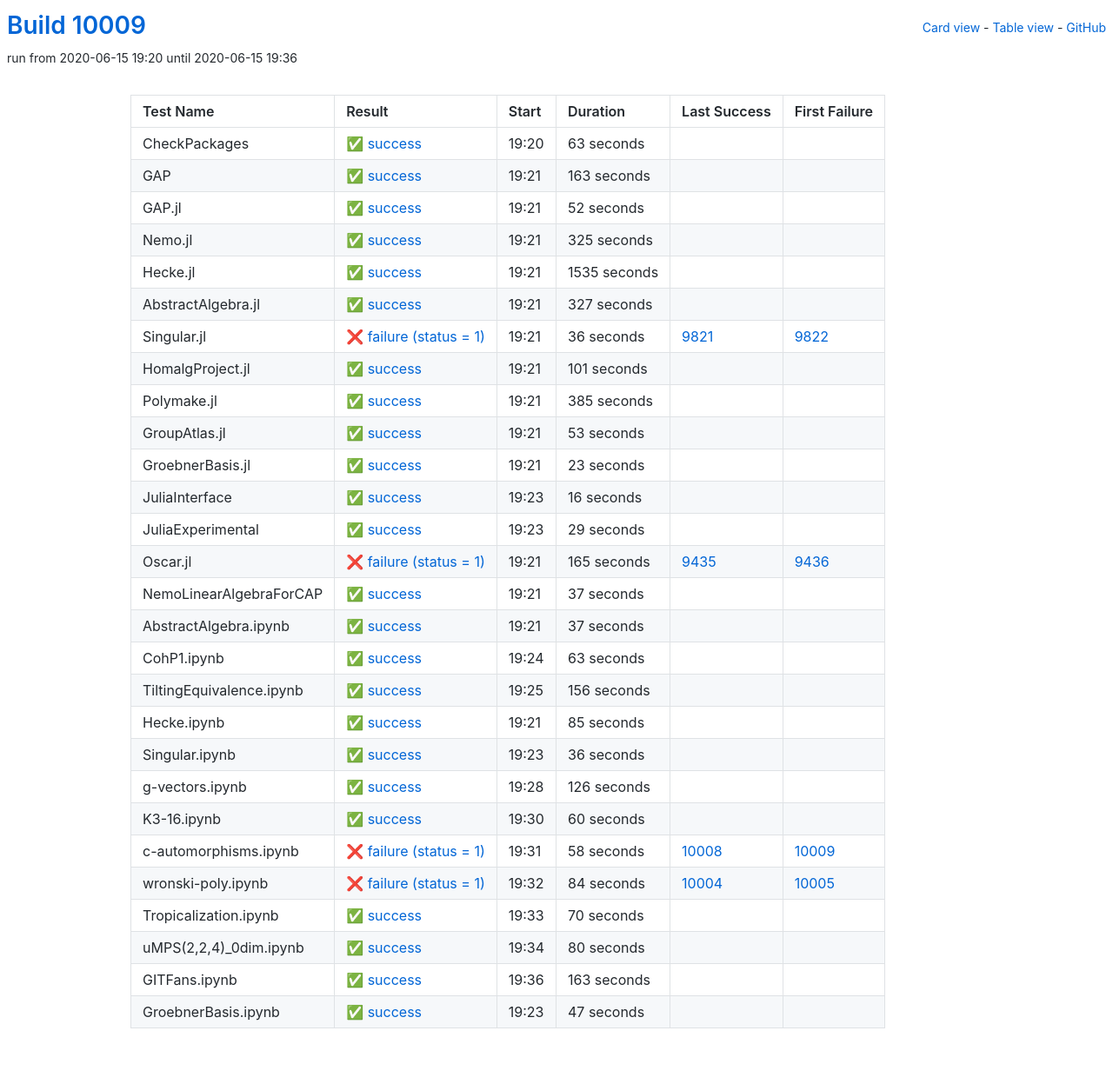
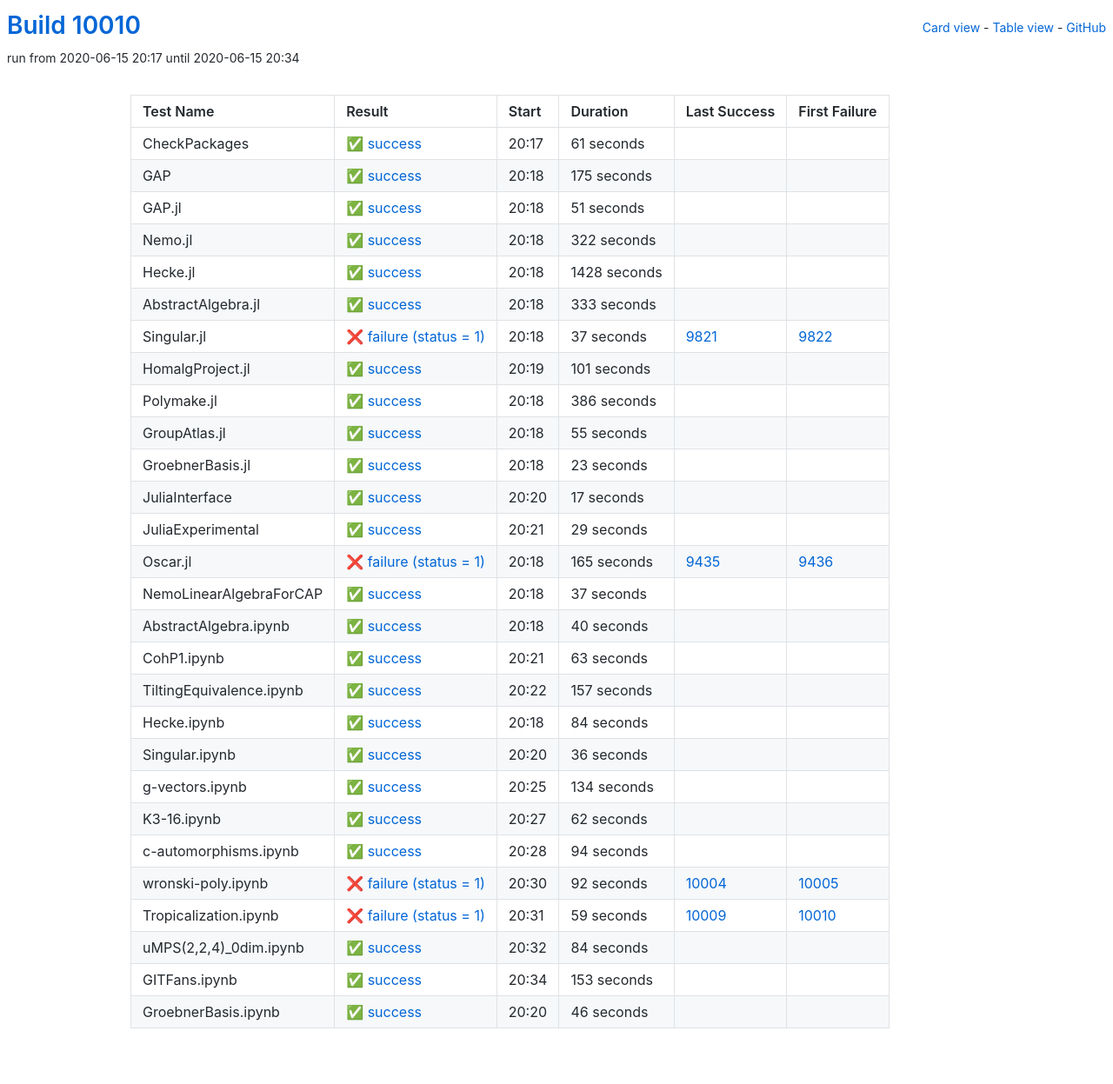
Before and after one commit to oscar-system/oscar-ci-status, a Jekyll site: the page built from table.html, in a window 1280 px wide. Shown: the whole page at 87% size. Built offline with Jekyll 4.4.1, drawn with Linux system fonts in a browser that asks for light colours.

Commit message:
Build #10010

```diff
--- a/_data/ci.yml
+++ b/_data/ci.yml
@@ -1,6 +1,6 @@
 ---
-build: 10009
-build_url: https://oscarci.mathematik.uni-kl.de/job/oscar/10009/
+build: 10010
+build_url: https://oscarci.mathematik.uni-kl.de/job/oscar/10010/
 job: oscar
 organization: oscar-system
 repo: oscar-ci-status
@@ -8,92 +8,92 @@
 tests:
 - name: CheckPackages
   id: checkpackages
-  log: https://oscarci.mathematik.uni-kl.de/job/oscar/10009/artifact/logs/build-10009/CheckPackages.log
-  start: 2020-06-15 19:20
+  log: https://oscarci.mathematik.uni-kl.de/job/oscar/10010/artifact/logs/build-10010/CheckPackages.log
+  start: 2020-06-15 20:17
   success: true
   exitcode: 0
   status: success
-  duration: 63
+  duration: 61
   last_success: false
   last_success_url:
   first_failure: false
   first_failure_url:
 - name: GAP
   id: gap
-  log: https://oscarci.mathematik.uni-kl.de/job/oscar/10009/artifact/logs/build-10009/GAP.log
-  start: 2020-06-15 19:21
+  log: https://oscarci.mathematik.uni-kl.de/job/oscar/10010/artifact/logs/build-10010/GAP.log
+  start: 2020-06-15 20:18
   success: true
   exitcode: 0
   status: success
-  duration: 163
+  duration: 175
   last_success: false
   last_success_url:
   first_failure: false
   first_failure_url:
 - name: GAP.jl
   id: gap-jl
-  log: https://oscarci.mathematik.uni-kl.de/job/oscar/10009/artifact/logs/build-10009/GAP.jl.log
-  start: 2020-06-15 19:21
+  log: https://oscarci.mathematik.uni-kl.de/job/oscar/10010/artifact/logs/build-10010/GAP.jl.log
+  start: 2020-06-15 20:18
   success: true
   exitcode: 0
   status: success
-  duration: 52
+  duration: 51
   last_success: false
   last_success_url:
   first_failure: false
   first_failure_url:
 - name: Nemo.jl
   id: nemo-jl
-  log: https://oscarci.mathematik.uni-kl.de/job/oscar/10009/artifact/logs/build-10009/Nemo.jl.log
-  start: 2020-06-15 19:21
+  log: https://oscarci.mathematik.uni-kl.de/job/oscar/10010/artifact/logs/build-10010/Nemo.jl.log
+  start: 2020-06-15 20:18
   success: true
   exitcode: 0
   status: success
-  duration: 325
+  duration: 322
   last_success: false
   last_success_url:
   first_failure: false
   first_failure_url:
 - name: Hecke.jl
   id: hecke-jl
-  log: https://oscarci.mathematik.uni-kl.de/job/oscar/10009/artifact/logs/build-10009/Hecke.jl.log
-  start: 2020-06-15 19:21
+  log: https://oscarci.mathematik.uni-kl.de/job/oscar/10010/artifact/logs/build-10010/Hecke.jl.log
+  start: 2020-06-15 20:18
   success: true
   exitcode: 0
   status: success
-  duration: 1535
+  duration: 1428
   last_success: false
   last_success_url:
   first_failure: false
   first_failure_url:
 - name: AbstractAlgebra.jl
   id: abstractalgebra-jl
-  log: https://oscarci.mathematik.uni-kl.de/job/oscar/10009/artifact/logs/build-10009/AbstractAlgebra.jl.log
-  start: 2020-06-15 19:21
+  log: https://oscarci.mathematik.uni-kl.de/job/oscar/10010/artifact/logs/build-10010/AbstractAlgebra.jl.log
+  start: 2020-06-15 20:18
   success: true
   exitcode: 0
   status: success
-  duration: 327
+  duration: 333
   last_success: false
   last_success_url:
   first_failure: false
   first_failure_url:
 - name: Singular.jl
   id: singular-jl
-  log: https://oscarci.mathematik.uni-kl.de/job/oscar/10009/artifact/logs/build-10009/Singular.jl.log
-  start: 2020-06-15 19:21
+  log: https://oscarci.mathematik.uni-kl.de/job/oscar/10010/artifact/logs/build-10010/Singular.jl.log
+  start: 2020-06-15 20:18
   success: false
   exitcode: 1
   status: failure
-  duration: 36
+  duration: 37
   last_success: 9821
   last_success_url: https://oscarci.mathematik.uni-kl.de/job/oscar/9821/
   first_failure: 9822
   first_failure_url: https://oscarci.mathematik.uni-kl.de/job/oscar/9822/
 - name: HomalgProject.jl
   id: homalgproject-jl
-  log: https://oscarci.mathematik.uni-kl.de/job/oscar/10009/artifact/logs/build-10009/HomalgProject.jl.log
-  start: 2020-06-15 19:21
+  log: https://oscarci.mathematik.uni-kl.de/job/oscar/10010/artifact/logs/build-10010/HomalgProject.jl.log
+  start: 2020-06-15 20:19
   success: true
   exitcode: 0
   status: success
@@ -104,32 +104,32 @@
   first_failure_url:
 - name: Polymake.jl
   id: polymake-jl
-  log: https://oscarci.mathematik.uni-kl.de/job/oscar/10009/artifact/logs/build-10009/Polymake.jl.log
-  start: 2020-06-15 19:21
+  log: https://oscarci.mathematik.uni-kl.de/job/oscar/10010/artifact/logs/build-10010/Polymake.jl.log
+  start: 2020-06-15 20:18
   success: true
   exitcode: 0
   status: success
-  duration: 385
+  duration: 386
   last_success: false
   last_success_url:
   first_failure: false
   first_failure_url:
 - name: GroupAtlas.jl
   id: groupatlas-jl
-  log: https://oscarci.mathematik.uni-kl.de/job/oscar/10009/artifact/logs/build-10009/GroupAtlas.jl.log
-  start: 2020-06-15 19:21
+  log: https://oscarci.mathematik.uni-kl.de/job/oscar/10010/artifact/logs/build-10010/GroupAtlas.jl.log
+  start: 2020-06-15 20:18
   success: true
   exitcode: 0
   status: success
-  duration: 53
+  duration: 55
   last_success: false
   last_success_url:
   first_failure: false
   first_failure_url:
 - name: GroebnerBasis.jl
   id: groebnerbasis-jl
-  log: https://oscarci.mathematik.uni-kl.de/job/oscar/10009/artifact/logs/build-10009/GroebnerBasis.jl.log
-  start: 2020-06-15 19:21
+  log: https://oscarci.mathematik.uni-kl.de/job/oscar/10010/artifact/logs/build-10010/GroebnerBasis.jl.log
+  start: 2020-06-15 20:18
   success: true
   exitcode: 0
   status: success
@@ -140,20 +140,20 @@
   first_failure_url:
 - name: JuliaInterface
   id: juliainterface
-  log: https://oscarci.mathematik.uni-kl.de/job/oscar/10009/artifact/logs/build-10009/JuliaInterface.log
-  start: 2020-06-15 19:23
+  log: https://oscarci.mathematik.uni-kl.de/job/oscar/10010/artifact/logs/build-10010/JuliaInterface.log
+  start: 2020-06-15 20:20
   success: true
   exitcode: 0
   status: success
-  duration: 16
+  duration: 17
   last_success: false
   last_success_url:
   first_failure: false
   first_failure_url:
 - name: JuliaExperimental
   id: juliaexperimental
-  log: https://oscarci.mathematik.uni-kl.de/job/oscar/10009/artifact/logs/build-10009/JuliaExperimental.log
-  start: 2020-06-15 19:23
+  log: https://oscarci.mathematik.uni-kl.de/job/oscar/10010/artifact/logs/build-10010/JuliaExperimental.log
+  start: 2020-06-15 20:21
   success: true
   exitcode: 0
   status: success
@@ -164,8 +164,8 @@
   first_failure_url:
 - name: Oscar.jl
   id: oscar-jl
-  log: https://oscarci.mathematik.uni-kl.de/job/oscar/10009/artifact/logs/build-10009/Oscar.jl.log
-  start: 2020-06-15 19:21
+  log: https://oscarci.mathematik.uni-kl.de/job/oscar/10010/artifact/logs/build-10010/Oscar.jl.log
+  start: 2020-06-15 20:18
   success: false
   exitcode: 1
   status: failure
@@ -176,8 +176,8 @@
   first_failure_url: https://oscarci.mathematik.uni-kl.de/job/oscar/9436/
 - name: NemoLinearAlgebraForCAP
   id: nemolinearalgebraforcap
-  log: https://oscarci.mathematik.uni-kl.de/job/oscar/10009/artifact/logs/build-10009/NemoLinearAlgebraForCAP.log
-  start: 2020-06-15 19:21
+  log: https://oscarci.mathematik.uni-kl.de/job/oscar/10010/artifact/logs/build-10010/NemoLinearAlgebraForCAP.log
+  start: 2020-06-15 20:18
   success: true
   exitcode: 0
   status: success
@@ -188,20 +188,20 @@
   first_failure_url:
 - name: AbstractAlgebra.ipynb
   id: abstractalgebra-ipynb
-  log: https://oscarci.mathematik.uni-kl.de/job/oscar/10009/artifact/logs/build-10009/AbstractAlgebra.ipynb.log
-  start: 2020-06-15 19:21
+  log: https://oscarci.mathematik.uni-kl.de/job/oscar/10010/artifact/logs/build-10010/AbstractAlgebra.ipynb.log
+  start: 2020-06-15 20:18
   success: true
   exitcode: 0
   status: success
-  duration: 37
+  duration: 40
   last_success: false
   last_success_url:
   first_failure: false
   first_failure_url:
 - name: CohP1.ipynb
   id: cohp1-ipynb
-  log: https://oscarci.mathematik.uni-kl.de/job/oscar/10009/artifact/logs/build-10009/CohP1.ipynb.log
-  start: 2020-06-15 19:24
+  log: https://oscarci.mathematik.uni-kl.de/job/oscar/10010/artifact/logs/build-10010/CohP1.ipynb.log
+  start: 2020-06-15 20:21
   success: true
   exitcode: 0
   status: success
@@ -212,32 +212,32 @@
   first_failure_url:
 - name: TiltingEquivalence.ipynb
   id: tiltingequivalence-ipynb
-  log: https://oscarci.mathematik.uni-kl.de/job/oscar/10009/artifact/logs/build-10009/TiltingEquivalence.ipynb.log
-  start: 2020-06-15 19:25
+  log: https://oscarci.mathematik.uni-kl.de/job/oscar/10010/artifact/logs/build-10010/TiltingEquivalence.ipynb.log
+  start: 2020-06-15 20:22
   success: true
   exitcode: 0
   status: success
-  duration: 156
+  duration: 157
   last_success: false
   last_success_url:
   first_failure: false
   first_failure_url:
 - name: Hecke.ipynb
   id: hecke-ipynb
-  log: https://oscarci.mathematik.uni-kl.de/job/oscar/10009/artifact/logs/build-10009/Hecke.ipynb.log
-  start: 2020-06-15 19:21
+  log: https://oscarci.mathematik.uni-kl.de/job/oscar/10010/artifact/logs/build-10010/Hecke.ipynb.log
+  start: 2020-06-15 20:18
   success: true
   exitcode: 0
   status: success
-  duration: 85
+  duration: 84
   last_success: false
   last_success_url:
   first_failure: false
   first_failure_url:
 - name: Singular.ipynb
   id: singular-ipynb
-  log: https://oscarci.mathematik.uni-kl.de/job/oscar/10009/artifact/logs/build-10009/Singular.ipynb.log
-  start: 2020-06-15 19:23
+  log: https://oscarci.mathematik.uni-kl.de/job/oscar/10010/artifact/logs/build-10010/Singular.ipynb.log
+  start: 2020-06-15 20:20
   success: true
   exitcode: 0
   status: success
@@ -248,96 +248,96 @@
   first_failure_url:
 - name: g-vectors.ipynb
   id: g-vectors-ipynb
-  log: https://oscarci.mathematik.uni-kl.de/job/oscar/10009/artifact/logs/build-10009/g-vectors.ipynb.log
-  start: 2020-06-15 19:28
+  log: https://oscarci.mathematik.uni-kl.de/job/oscar/10010/artifact/logs/build-10010/g-vectors.ipynb.log
+  start: 2020-06-15 20:25
   success: true
   exitcode: 0
   status: success
-  duration: 126
+  duration: 134
   last_success: false
   last_success_url:
   first_failure: false
   first_failure_url:
 - name: K3-16.ipynb
   id: k3-16-ipynb
-  log: https://oscarci.mathematik.uni-kl.de/job/oscar/10009/artifact/logs/build-10009/K3-16.ipynb.log
-  start: 2020-06-15 19:30
+  log: https://oscarci.mathematik.uni-kl.de/job/oscar/10010/artifact/logs/build-10010/K3-16.ipynb.log
+  start: 2020-06-15 20:27
   success: true
   exitcode: 0
   status: success
-  duration: 60
+  duration: 62
   last_success: false
   last_success_url:
   first_failure: false
   first_failure_url:
 - name: c-automorphisms.ipynb
   id: c-automorphisms-ipynb
-  log: https://oscarci.mathematik.uni-kl.de/job/oscar/10009/artifact/logs/build-10009/c-automorphisms.ipynb.log
-  start: 2020-06-15 19:31
+  log: https://oscarci.mathematik.uni-kl.de/job/oscar/10010/artifact/logs/build-10010/c-automorphisms.ipynb.log
+  start: 2020-06-15 20:28
+  success: true
+  exitcode: 0
+  status: success
+  duration: 94
+  last_success: false
+  last_success_url:
+  first_failure: false
+  first_failure_url:
+- name: wronski-poly.ipynb
+  id: wronski-poly-ipynb
+  log: https://oscarci.mathematik.uni-kl.de/job/oscar/10010/artifact/logs/build-10010/wronski-poly.ipynb.log
+  start: 2020-06-15 20:30
   success: false
   exitcode: 1
   status: failure
-  duration: 58
-  last_success: 10008
-  last_success_url: https://oscarci.mathematik.uni-kl.de/job/oscar/10008/
-  first_failure: 10009
-  first_failure_url: https://oscarci.mathematik.uni-kl.de/job/oscar/10009/
-- name: wronski-poly.ipynb
-  id: wronski-poly-ipynb
-  log: https://oscarci.mathematik.uni-kl.de/job/oscar/10009/artifact/logs/build-10009/wronski-poly.ipynb.log
-  start: 2020-06-15 19:32
-  success: false
-  exitcode: 1
-  status: failure
-  duration: 84
+  duration: 92
   last_success: 10004
   last_success_url: https://oscarci.mathematik.uni-kl.de/job/oscar/10004/
   first_failure: 10005
   first_failure_url: https://oscarci.mathematik.uni-kl.de/job/oscar/10005/
 - name: Tropicalization.ipynb
   id: tropicalization-ipynb
-  log: https://oscarci.mathematik.uni-kl.de/job/oscar/10009/artifact/logs/build-10009/Tropicalization.ipynb.log
-  start: 2020-06-15 19:33
+  log: https://oscarci.mathematik.uni-kl.de/job/oscar/10010/artifact/logs/build-10010/Tropicalization.ipynb.log
+  start: 2020-06-15 20:31
+  success: false
+  exitcode: 1
+  status: failure
+  duration: 59
+  last_success: 10009
+  last_success_url: https://oscarci.mathematik.uni-kl.de/job/oscar/10009/
+  first_failure: 10010
+  first_failure_url: https://oscarci.mathematik.uni-kl.de/job/oscar/10010/
+- name: uMPS(2,2,4)_0dim.ipynb
+  id: umps-2-2-4-0dim-ipynb
+  log: https://oscarci.mathematik.uni-kl.de/job/oscar/10010/artifact/logs/build-10010/uMPS-2-2-4-_0dim.ipynb.log
+  start: 2020-06-15 20:32
   success: true
   exitcode: 0
   status: success
-  duration: 70
-  last_success: false
-  last_success_url:
-  first_failure: false
-  first_failure_url:
-- name: uMPS(2,2,4)_0dim.ipynb
-  id: umps-2-2-4-0dim-ipynb
-  log: https://oscarci.mathematik.uni-kl.de/job/oscar/10009/artifact/logs/build-10009/uMPS-2-2-4-_0dim.ipynb.log
-  start: 2020-06-15 19:34
-  success: true
-  exitcode: 0
-  status: success
-  duration: 80
+  duration: 84
   last_success: false
   last_success_url:
   first_failure: false
   first_failure_url:
 - name: GITFans.ipynb
   id: gitfans-ipynb
-  log: https://oscarci.mathematik.uni-kl.de/job/oscar/10009/artifact/logs/build-10009/GITFans.ipynb.log
-  start: 2020-06-15 19:36
+  log: https://oscarci.mathematik.uni-kl.de/job/oscar/10010/artifact/logs/build-10010/GITFans.ipynb.log
+  start: 2020-06-15 20:34
   success: true
   exitcode: 0
   status: success
-  duration: 163
+  duration: 153
   last_success: false
   last_success_url:
   first_failure: false
   first_failure_url:
 - name: GroebnerBasis.ipynb
   id: groebnerbasis-ipynb
-  log: https://oscarci.mathematik.uni-kl.de/job/oscar/10009/artifact/logs/build-10009/GroebnerBasis.ipynb.log
-  start: 2020-06-15 19:23
+  log: https://oscarci.mathematik.uni-kl.de/job/oscar/10010/artifact/logs/build-10010/GroebnerBasis.ipynb.log
+  start: 2020-06-15 20:20
   success: true
   exitcode: 0
   status: success
-  duration: 47
+  duration: 46
   last_success: false
   last_success_url:
   first_failure: false
```
Also changed, not shown: README.md.
